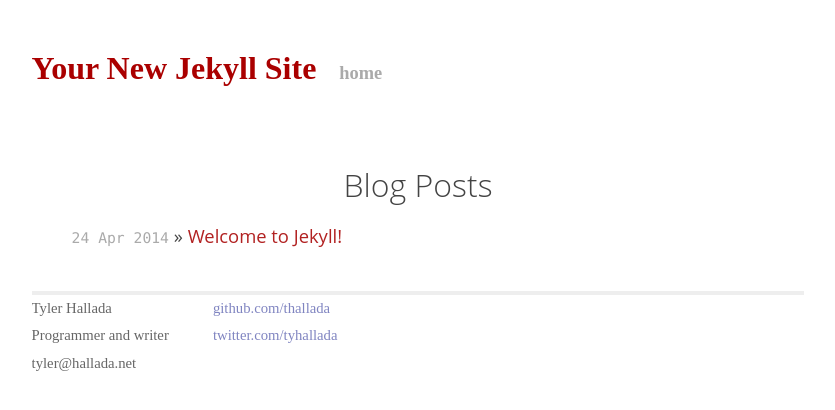
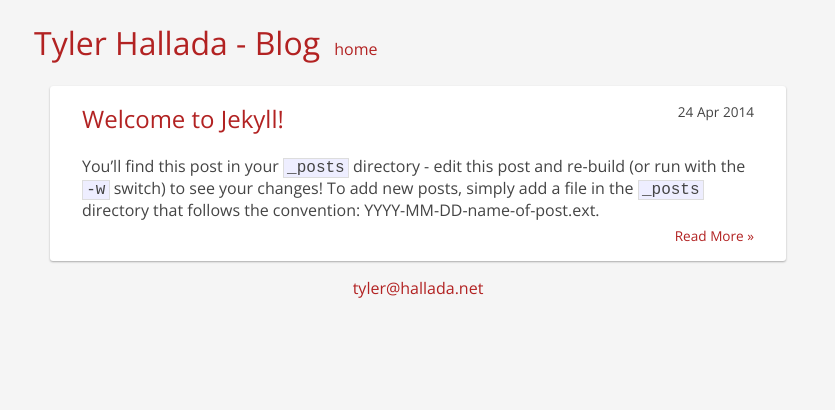
Before and after one commit to thallada/thallada.github.io, a Jekyll site: the page built from blog/index.html, in a window 1280 px wide. Shown: the top 410 px of the page, without its empty margins (222-1057 px from the left). Built offline with Jekyll 4.4.1, drawn with Linux system fonts in a browser that asks for light colours; Markdown is read by kramdown in place of the engine named in the settings.

Commit message:
Style the blog

```diff
--- a/_config.yml
+++ b/_config.yml
@@ -1,3 +1,3 @@
-name: Your New Jekyll Site
+name: Tyler Hallada - Blog
 markdown: redcarpet
 pygments: true
--- a/_layouts/default.html
+++ b/_layouts/default.html
@@ -1,10 +1,18 @@
 <!DOCTYPE html>
-<html>
+<html style="background: whitesmoke">
   <head>
     <meta charset="utf-8">
     <meta http-equiv="X-UA-Compatible" content="IE=edge,chrome=1">
     <title>{{ page.title }}</title>
-        <meta name="viewport" content="width=device-width">
+    <meta name="viewport" content="width=device-width, initial-scale=1, max-scale=1">
+
+    <!-- 3rd party CSS -->
+    <link rel="stylesheet" href="/css/normalize.css">
+    <!-- Fix IE -->
+    <!--[if lt IE 9]>
+      <script src="http://cdnjs.cloudflare.com/ajax/libs/html5shiv/3.7/html5shiv.js"></script>
+      <script src="http://cdnjs.cloudflare.com/ajax/libs/respond.js/1.4.2/respond.js"></script>
+        <![endif]-->
 
     <!-- syntax highlighting CSS -->
     <link rel="stylesheet" href="/css/syntax.css">
@@ -12,33 +20,24 @@
     <!-- Custom CSS -->
     <link rel="stylesheet" href="/css/main.css">
 
+    <!-- Web Fonts -->
+    <link href='http://fonts.googleapis.com/css?family=Roboto+Slab:400,300' rel='stylesheet' type='text/css'>
+    <link href='http://fonts.googleapis.com/css?family=Open+Sans:300italic,400italic,700italic,400,300,700' rel='stylesheet' type='text/css'>
   </head>
   <body>
-
-        <div class="site">
-          <div class="header">
-            <h1 class="title"><a href="/">{{ site.name }}</a></h1>
+    <div class="container">
+      <div class="row clearfix header">
+        <h1 class="title"><a href="/blog">{{ site.name }}</a></h1>
         <a class="extra" href="/">home</a>
       </div>
-
       {{ content }}
-
-          <div class="footer">
-            <div class="contact">
-              <p>
-                Tyler Hallada<br />
-                Programmer and writer<br />
-                tyler@hallada.net
-              </p>
-            </div>
-            <div class="contact">
-              <p>
-                <a href="https://github.com/yourusername">github.com/thallada</a><br />
-                <a href="https://twitter.com/yourusername">twitter.com/tyhallada</a><br />
+      <div class="row clearfix footer">
+        <div class="column full contact">
+          <p class="contact-info">
+            <a href="mailto:tyler@hallada.net">tyler@hallada.net</a>
           </p>
         </div>
       </div>
     </div>
-
   </body>
 </html>
--- a/blog/index.html
+++ b/blog/index.html
@@ -1,13 +1,27 @@
 ---
 layout: default
-title: Tyler Hallada
+title: Tyler Hallada - Blog
 ---
 
-<div id="home">
-  <h1>Blog Posts</h1>
-  <ul class="posts">
-    {% for post in site.posts %}
-      <li><span>{{ post.date | date_to_string }}</span> &raquo; <a href="{{ post.url }}">{{ post.title }}</a></li>
-    {% endfor %}
-  </ul>
-</div>
+{% for post in site.posts %}
+  <div class="card">
+    <div class="row clearfix post-header">
+      <div class="column three-fourths">
+        <a href="{{ post.url }}"><h2 class="post-title">{{ post.title }}</h2></a>
+      </div>
+      <div class="column fourth">
+        <span class="timestamp">{{ post.date | date_to_string }}</span>
+      </div>
+    </div>
+    <div class="row clearfix">
+      <div class="column full post">
+        {{ post.excerpt }}
+      </div>
+    </div>
+    <div class="row clearfix more-row">
+      <div class="column full">
+        <a href="{{ post.url }}" class="read-more">Read More &raquo;</a>
+      </div>
+    </div>
+  </div>
+{% endfor %}
--- a/css/main.css
+++ b/css/main.css
@@ -12,31 +12,61 @@
   box-sizing: border-box;
 }
 
-/* Global Reset */
-/** {*/
-  /*margin: 0;*/
-  /*padding: 0;*/
-/*}*/
+html {
+  width: 100%;
+  height: 100%;
+}
 
-/*makes the page overflow, so commenting out for now*/
-/*html, body { height: 100%; }*/
+body {
+  font-family: 'Open Sans', Arial, sans-serif;
+  font-style: normal;
+  font-weight: 400;
+  color: #444;
+}
 
-/*body {*/
-  /*background-color: #FFF;*/
-  /*font: 13.34px Helvetica, Arial, sans-serif;*/
-  /*font-size: small;*/
-  /*text-align: center;*/
-/*}*/
+strong {
+  font-weight: 400;
+  color: FireBrick;
+}
 
-/*h1, h2, h3, h4, h5, h6 {*/
-  /*font-size: 100%; }*/
+h2 {
+  font-weight: 300;
+}
 
-/*h1 { margin-bottom: 1em; }*/
-/*p { margin: 1em 0; }*/
+hr {
+  width: 75%;
+}
 
-/*a         { color: #00a; }*/
-/*a:hover   { color: #000; }*/
-/*a:visited { color: #a0a; }*/
+a {
+  color:FireBrick;
+  text-decoration: none;
+}
+
+a:visited {
+  color:#855C85;
+}
+
+a:hover {
+  color:FireBrick;
+  text-decoration: underline;
+}
+
+canvas {
+  position: fixed;
+  top: 0;
+  left: 0;
+}
+
+blockquote {
+  margin-left: 20px;
+  margin-right: 20px;
+  padding-left: 1rem;
+  border-left: solid 3px #aaa;
+}
+
+blockquote p {
+  margin-bottom: 6px;
+}
 
 /*****************************************************************************/
 /*
@@ -106,94 +136,59 @@
 
 /*****************************************************************************/
 /*
-/* Home
-/*
-/*****************************************************************************/
-.posts {
-  list-style-type: none;
-  margin-bottom: 2em;
-}
-
-.posts li {
-  line-height: 1.75em;
-}
-
-.posts span {
-  color: #aaa;
-  font-family: Monaco, "Courier New", monospace;
-  font-size: 80%;
-}
-
-/*****************************************************************************/
-/*
-/* Site
+/* Blog
 /*
 /*****************************************************************************/
 
-.site {
-  font-size: 115%;
-  text-align: justify;
-  width: 42em;
-  margin: 3em auto 2em;
-  line-height: 1.5em;
+h1.title {
+  display: inline-block;
+  padding-right: 10px;
+  font-size: 2rem;
+  font-weight: 200;
 }
 
-.header a {
-  font-weight: bold;
-  text-decoration: none;
+div.header a {
+  color: FireBrick;
 }
 
-.title {
-  display: inline-block;
-  margin-bottom: 2em;
+span.timestamp {
+  font-size: 0.85rem;
 }
 
-.title a {
-  color: #a00;
+@media (min-width: 40rem) {
+  span.timestamp {
+    float: right;
+    font-size: 0.85rem;
+  }
 }
 
-.title a:hover {
-  color: #000;
+.post-header {
+  padding-bottom: 10px;
 }
 
-.header a.extra {
-  color: #aaa;
-  margin-left: 1em;
+a.read-more {
+  float: right;
+  font-size: 0.85rem;
 }
 
-.header a.extra:hover {
-  color: #000;
+h2.post-title {
+  margin-top: 0;
+  margin-bottom: 10px;
 }
 
-.meta {
-  color: #aaa;
+@media (min-width: 40rem) {
+  p.contact-links {
+    float: right;
+  }
 }
 
-.footer {
-  font-size: 80%;
-  color: #666;
-  border-top: 4px solid #eee;
-  margin-top: 2em;
-  overflow: hidden;
+.contact {
+  text-align: center;
+  padding-bottom: 10px;
 }
 
-.footer .contact {
-  float: left;
-  margin-right: 3em;
-}
-
-.footer .contact a {
-  color: #8085C1;
-}
-
-.footer .rss {
-  margin-top: 1.1em;
-  margin-right: -.2em;
-  float: right;
-}
-
-.footer .rss img {
-  border: 0;
+div.more-row {
+  padding-top: 5px;
 }
 
 /*****************************************************************************/
@@ -241,8 +236,6 @@
 /*****************************************************************************/
 
 #home {
-  font-family: 'Open Sans', Arial, sans-serif;
-  color: #444;
   display: block;
   position: relative;
   padding-top: 1.5rem;
@@ -261,63 +254,11 @@
   user-select: none;
 }
 
-html {
-  width: 100%;
-  height: 100%;
-}
-
-h1 {
+h1.big-name {
   font-size: 2rem;
   font-weight: 200;
   margin-top: 0;
   text-align: center;
-}
-
-strong {
-  font-weight: 400;
-  color: FireBrick;
-}
-
-h2 {
-  font-size: .9rem;
-  line-height: 2.5;
-  color: gray;
-  font-weight: 400;
-}
-
-hr {
-  width: 75%;
-}
-
-a {
-  color:FireBrick;
-  text-decoration: none;
-}
-
-a:visited {
-  color:#663366;
-}
-
-a:hover {
-  color:FireBrick;
-  text-decoration: underline;
-}
-
-canvas {
-  position: fixed;
-  top: 0;
-  left: 0;
-}
-
-blockquote {
-  margin-left: 20px;
-  margin-right: 20px;
-  padding-left: 1rem;
-  border-left: solid 3px #aaa;
-}
-
-blockquote p {
-  margin-bottom: 6px;
 }
 
 #front-quote , #front-quote, p {
@@ -377,9 +318,11 @@
 a.no-decoration {
   color: #444;
 }
+
 a.no-decoration:visited {
   color: #444;
 }
+
 a.no-decoration:hover {
   color: #444;
   text-decoration: none;
--- a/index.html
+++ b/index.html
@@ -7,7 +7,7 @@
   <div class="card profile-card">
     <div class="row clearfix">
       <div class="column full">
-        <h1>Tyler Hallada</h1>
+        <h1 class="big-name">Tyler Hallada</h1>
       </div>
     </div>
     <div class="row clearfix">
```
Also changed, not shown: _layouts/post.html (+14 -5 lines). Lines whose indentation alone changed are shown as unchanged.
